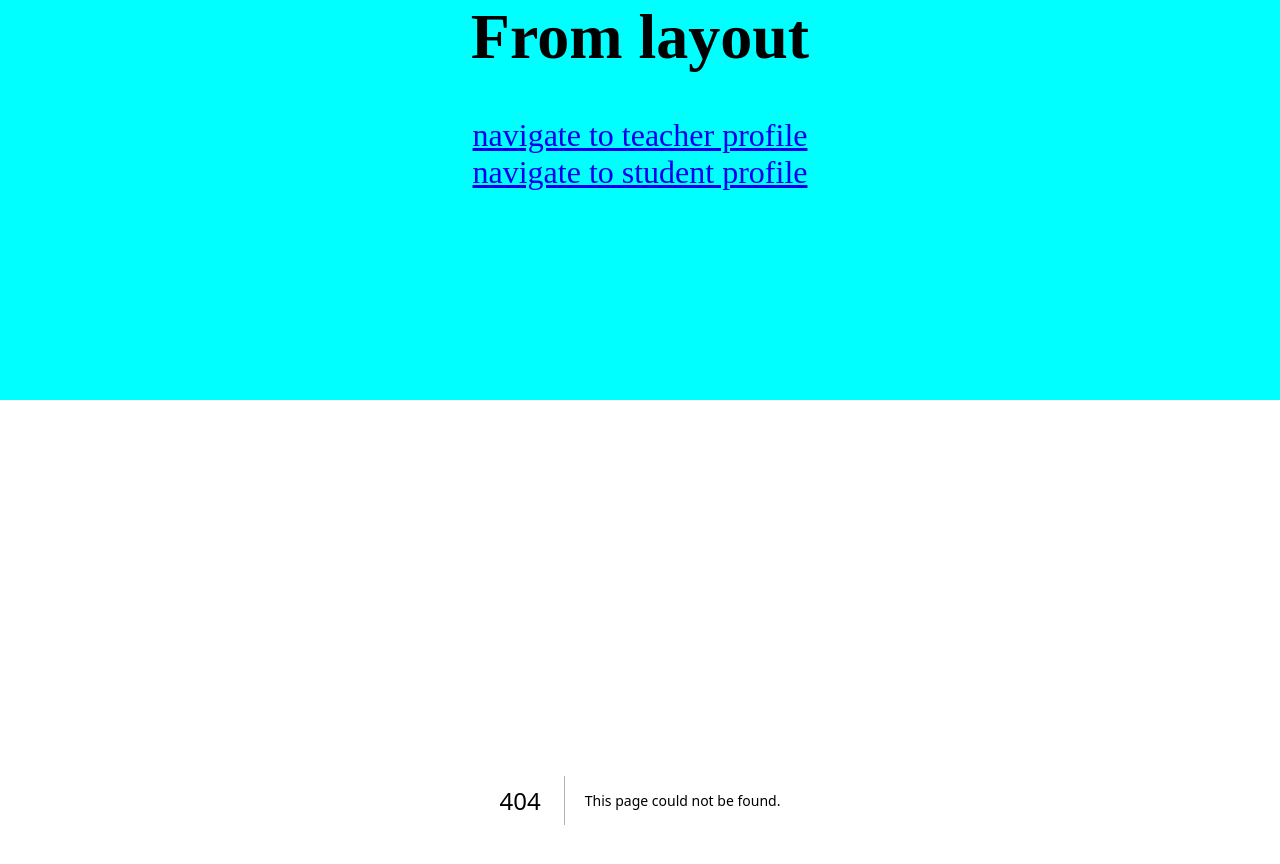
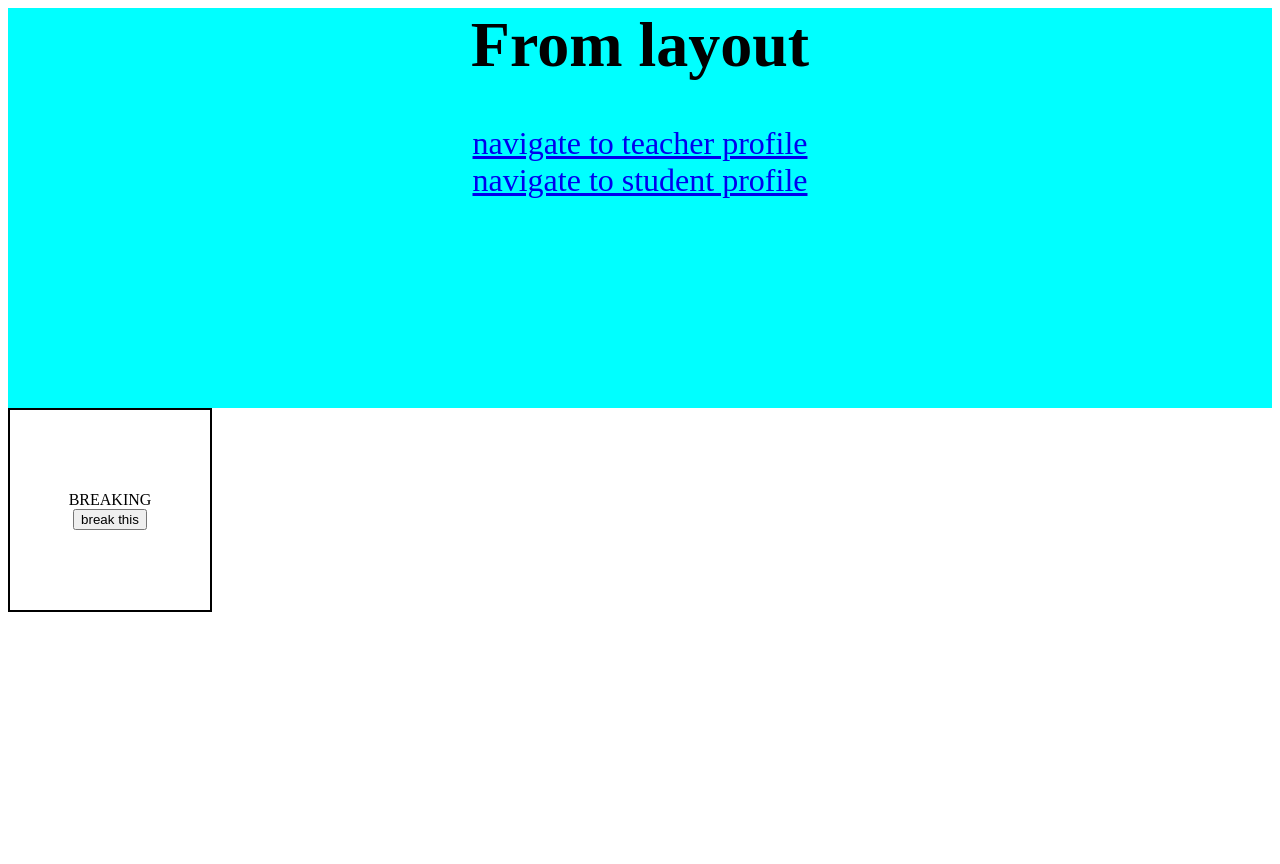
Before and after one commit to sebapch/portfolionext, a Next.js app: page /breaking in a window 1280 px wide. Before the commit this address had no page. Shown: the top 864 px of the page. After the commit the page ends 800 px from the top, so only its background shows below. Built offline with nearby package versions, Linux system fonts and the light colour scheme.

Commit message:
add loader

```diff
--- /dev/null
+++ b/app/breaking/breaking.module.css
@@ -0,0 +1,14 @@
+.component {
+    width: 200px;
+    height: 200px;
+    display: flex;
+    align-items: center;
+    justify-content: center;
+    border: 2px solid black;
+    flex-direction: column;
+  }
+
+  .error {
+    background-color: tomato;
+    color: white;
+  }
--- /dev/null
+++ b/app/breaking/loading.jsx
@@ -0,0 +1,3 @@
+export default function Loading() {
+    return <h1>Loading...</h1>
+  }
--- /dev/null
+++ b/app/breaking/page.jsx
@@ -0,0 +1,15 @@
+'use client'
+import styles from './breaking.module.css';
+
+export default function Page() {
+  return (
+    <div className={styles.component}>
+      <div>BREAKING</div>
+      <div>
+        <button onClick={(e) => console.log(e.b.c)}>
+          break this
+        </button>
+      </div>
+    </div>
+  );
+}
--- /dev/null
+++ b/app/second/page.jsx
@@ -0,0 +1,5 @@
+import Link from 'next/link'
+
+export default function Page() {
+    return (<Link href="/breaking">navigate to breaking</Link>);
+  }
```
Also changed, not shown: app/breaking/error.jsx (added, +22 -0 lines).
